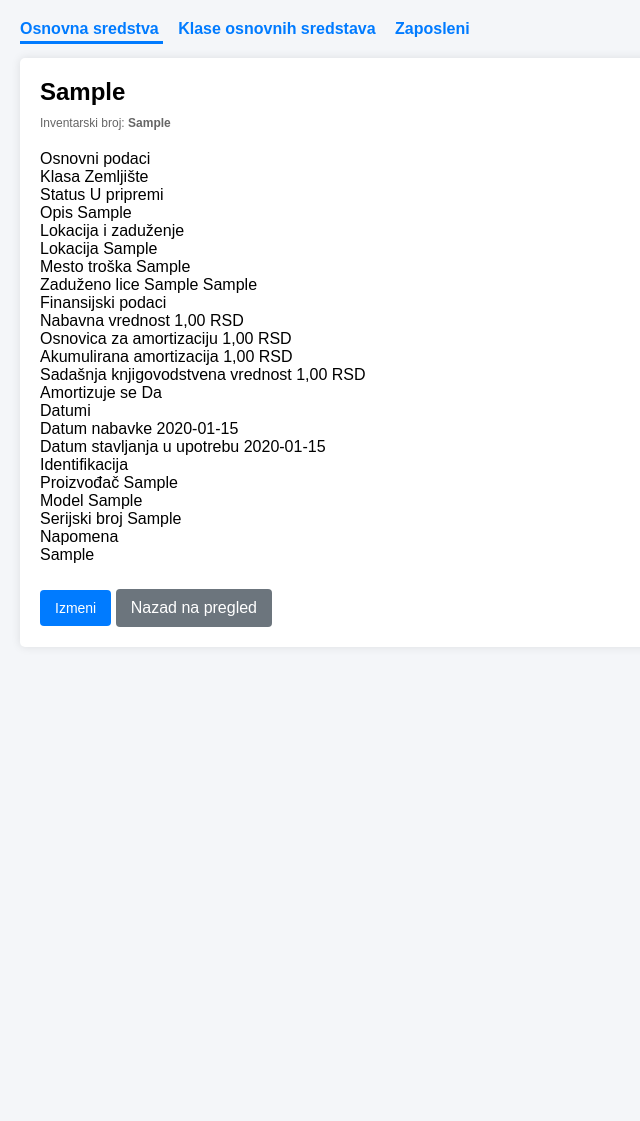
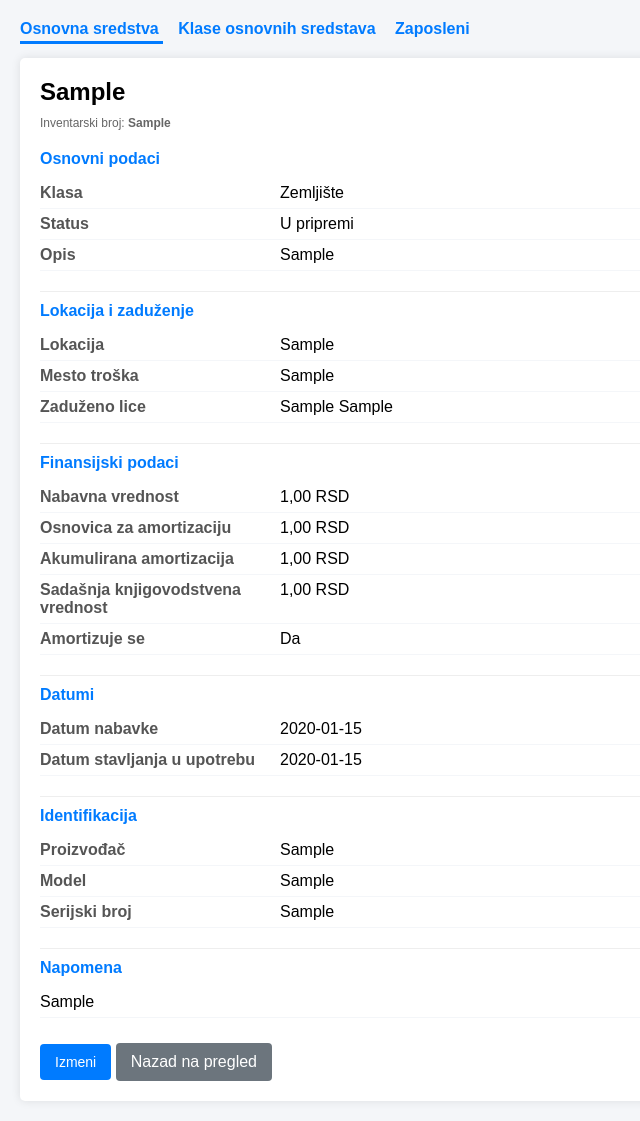
Before and after one commit to alennikolic/osnovna-sredstva, a PHP site: page /os_pregled.php?id=1 in a window 1280 px wide. Shown: the whole page, without its empty margins (0-640 px from the left). Before the commit the page ends 627 px from the top, so only its background shows below. Run offline with PHP 8.4, Linux system fonts and the light colour scheme; data comes from the database, SQL or seed files in the repository; tables that the repository leaves empty hold one stand-in row (values such as "Sample post").

Commit message:
Update style.css

```diff
--- a/src/assets/style.css
+++ b/src/assets/style.css
@@ -148,3 +148,21 @@ textarea { resize: vertical; min-height: 60px; }
     font-family: inherit;
 }
 .akcije a:hover, .akcije button:hover { text-decoration: underline; }
+
+/* --- Stranica za detaljan pregled (read-only prikaz jednog sredstva) --- */
+.detalj-sekcija {
+    font-weight: bold;
+    margin: 20px 0 10px;
+    padding-top: 10px;
+    border-top: 1px solid #eee;
+    color: #007bff;
+}
+.detalj-sekcija:first-of-type { border-top: none; padding-top: 0; margin-top: 0; }
+.detalj-red {
+    display: flex;
+    flex-wrap: wrap;
+    padding: 6px 0;
+    border-bottom: 1px solid #f4f6f9;
+}
+.detalj-labela { flex: 0 0 240px; font-weight: bold; color: #555; }
+.detalj-vrednost { flex: 1; min-width: 200px; }
```
